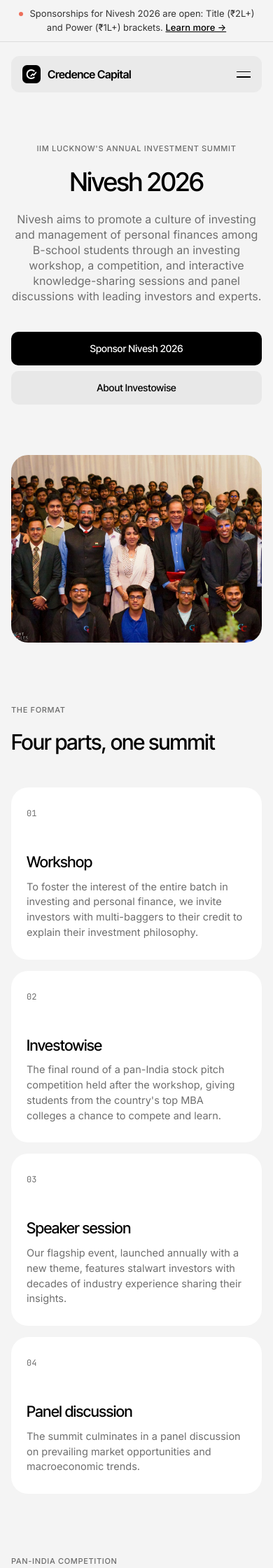
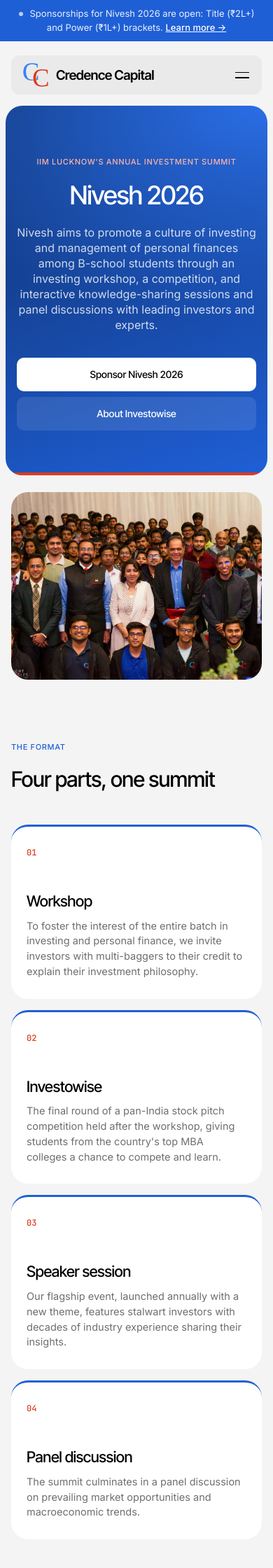
Before and after one commit to WRECKER1/CredenceCapital, a Node server app: page /nivesh in a window 390 px wide. Shown: the top 2240 px of the page at 70% size. Run offline with Node 20, Linux system fonts and the light colour scheme.

Commit message:
Brand refresh: CC monogram, larger wordmark, colour accents, partner logos
Redraws the club's CC monogram as a crisp vector (blue and red serif C's)
and uses it in the header, footer and favicon with a larger wordmark.
Adds the brand blue and red in places: announcement bar, eyebrows, a blue
Nivesh feature on Home and header on the Nivesh page, tier and pillar
accents, and a blue-tinted closing call to action. Partner tiles now show
the official Motilal Oswal and Screener logos in colour, two per row on
phones.

Co-Authored-By: Claude Opus 5.5 <noreply@anthropic.com>
Claude-Session: https://claude.ai/code/session_01FG1TpzFGqoXaiweXWoTs9u

```diff
--- a/data/seed.json
+++ b/data/seed.json
@@ -410,7 +410,7 @@
     {
       "id": "sp1",
       "name": "Motilal Oswal",
-      "logo": "",
+      "logo": "/static/img/partners/motilal-oswal.svg",
       "url": "https://www.motilaloswal.com/",
       "category": "Event Partner",
       "since": "Investowise 2025–26",
@@ -419,7 +419,7 @@
     {
       "id": "sp2",
       "name": "Screener",
-      "logo": "",
+      "logo": "/static/img/partners/screener.svg",
       "url": "https://www.screener.in/",
       "category": "Event Partner",
       "since": "Investowise 2024–25",
--- a/public/css/site.css
+++ b/public/css/site.css
@@ -555,3 +555,85 @@ details[open] .faq-icon::after { transform: rotate(0); }
   .perf-cap { font-size: 10px; }
 }
 .press-block { margin-top: 72px; }
+
+/* ------------------------------------------------------------------
+   Brand: Credence blue & red (from the CC monogram), used sparingly
+   ------------------------------------------------------------------ */
+:root {
+  --blue: #1f5fd6;        /* UI blue: white text on it passes AA */
+  --blue-bright: #3b82f0; /* the logo's blue */
+  --blue-deep: #0e2f6b;
+  --blue-tint: #eaf2fe;
+  --red: #e03a1a;         /* the logo's red */
+  --red-tint: #fdece7;
+}
+
+/* Logo + wordmark */
+.nav-bar { padding: 6px 6px 6px 16px; }
+.brand { gap: 12px; font-size: 21px; font-weight: 600; letter-spacing: -.025em; }
+.logo-mark { width: auto; height: 38px; color: inherit; }
+.logo-img { width: auto; height: 38px; }
+.brand-light { --logo-key: #000; font-size: 22px; }
+.brand-light .logo-mark { height: 44px; }
+
+/* Announcement bar */
+.announce { background: var(--blue); color: rgba(255, 255, 255, .9); border-bottom: 0; }
+.announce a { color: #fff; }
+.announce .live-dot { background: #fff; }
+
+/* Small accents */
+.eyebrow { color: var(--blue); }
+.eyebrow-light { color: rgba(255, 255, 255, .7); }
+.hero .eyebrow { color: var(--blue); }
+.pillar-icon { background: var(--blue-tint); color: var(--blue); }
+.chip-mini { background: var(--red); }
+.tier-featured { box-shadow: inset 0 0 0 2px var(--blue); }
+.tick-box, .list-check li::before { background: var(--blue); }
+.format-n { color: var(--red); font-weight: 500; }
+.format { border-top: 3px solid var(--blue); }
+.record-item { background: var(--blue-tint); }
+.record-item b { color: var(--blue-deep); }
+.link-accent { color: var(--red); }
+.iim-quote { border-left-color: var(--red); }
+
+/* Nivesh feature on Home: brand blue */
+.nivesh-feature { background: radial-gradient(900px 500px at 0% 0%, #2a6ee6 0%, transparent 60%), linear-gradient(135deg, var(--blue-deep) 0%, var(--blue) 100%); color: rgba(255, 255, 255, .8); }
+.nivesh-feature .nivesh-steps { border-top-color: rgba(255, 255, 255, .2); }
+.nivesh-feature .nivesh-steps li { border-bottom-color: rgba(255, 255, 255, .2); }
+.nivesh-feature .nivesh-steps li .mono { color: #ffb4a3; }
+.nivesh-feature .btn-light { color: var(--blue-deep); }
+
+/* Coloured page header (Nivesh page) */
+.page-head-brand { position: relative; overflow: hidden; color: rgba(255, 255, 255, .85); background: radial-gradient(1000px 520px at 100% 0%, #2a6ee6 0%, transparent 60%), linear-gradient(160deg, var(--blue-deep) 0%, var(--blue) 100%); margin: 24px 16px 0; border-radius: var(--r-lg); padding: 96px 0 88px; }
+.page-head-brand h1 { color: #fff; }
+.page-head-brand .lead { color: rgba(255, 255, 255, .8); }
+.page-head-brand .eyebrow { color: #ffb4a3; }
+.page-head-brand .btn-row { justify-content: center; margin-top: 36px; }
+.page-head-brand::after { content: ''; position: absolute; left: 0; right: 0; bottom: 0; height: 4px; background: var(--red); }
+.page-head-brand + .wrap .hero-photo { margin-top: 24px; }
+
+/* Closing call to action: soft blue panel */
+.cta { padding: 120px 0 0; }
+.cta-inner { background: var(--blue-tint); border-radius: var(--r-lg); padding: 72px 24px; }
+.cta h2 { color: var(--blue-deep); }
+
+/* Partner logos in colour */
+.logo-tile img { filter: none; opacity: 1; max-height: 56px; max-width: 72%; }
+.logo-tile { background: #fff; border: 1px solid var(--line); }
+a.logo-tile:hover { background: #fff; border-color: var(--blue); }
+.logo-empty { background: transparent; border: 1px dashed #c4c4c4; }
+
+@media (max-width: 640px) {
+  .brand { font-size: 19px; gap: 10px; }
+  .logo-mark, .logo-img { height: 32px; }
+  .logo-wall { grid-template-columns: 1fr 1fr; gap: 10px; }
+  .logo-tile { aspect-ratio: auto; min-height: 112px; padding: 16px 10px; }
+  .logo-tile img { max-height: 44px; max-width: 80%; }
+  .logo-tile .wordmark { font-size: 15px; }
+  .page-head-brand { margin: 16px 8px 0; padding: 72px 0 64px; }
+  .cta { padding-top: 88px; }
+  .cta-inner { padding: 48px 20px; }
+}
+.nav-bar { --logo-key: #e9e9e9; }
+.nav-bar .logo-mark, .nav-bar .logo-img { height: 44px; }
+@media (max-width: 640px) { .nav-bar .logo-mark, .nav-bar .logo-img { height: 36px; } }
--- a/views/home.ejs
+++ b/views/home.ejs
@@ -14,7 +14,7 @@
   </div>
   <svg class="hero-lines" viewBox="0 0 1440 220" preserveAspectRatio="none" aria-hidden="true">
     <% [[0.18, 70], [0.32, 40], [0.55, 10], [1, -22]].forEach(([o, off], i) => { %>
-      <polyline class="hl" style="--d:<%= i * 180 %>ms" fill="none" stroke="rgba(0,0,0,<%= o %>)" stroke-width="<%= i === 3 ? 1.4 : 1 %>"
+      <polyline class="hl" style="--d:<%= i * 180 %>ms" fill="none" stroke="<%= i === 3 ? '#1f5fd6' : `rgba(0,0,0,${o})` %>" stroke-width="<%= i === 3 ? 1.4 : 1 %>"
         points="<%= Array.from({ length: 19 }, (_, k) => `${k * 80},${Math.round(190 - k * 7.2 + off + (k % 3 === 1 ? 9 : k % 3 === 2 ? -4 : 0))}`).join(' ') %>"/>
     <% }) %>
   </svg>
--- a/views/nivesh.ejs
+++ b/views/nivesh.ejs
@@ -1,10 +1,16 @@
 <%- include('partials/top') %>
 <% const n = c.nivesh || {}; %>
-<%- include('partials/page-head', { eyebrow: n.tagline, heading: n.edition, lead: n.lead }) %>
-<div class="wrap page-head-cta btn-row">
-  <a class="btn btn-dark" href="#sponsor">Sponsor <%= n.edition %></a>
-  <a class="btn btn-soft" href="#investowise">About Investowise</a>
-</div>
+<section class="page-head page-head-brand">
+  <div class="wrap">
+    <p class="eyebrow"><%= n.tagline %></p>
+    <h1><%= n.edition %></h1>
+    <% if (n.lead) { %><p class="lead"><%= n.lead %></p><% } %>
+    <div class="btn-row">
+      <a class="btn btn-light" href="#sponsor">Sponsor <%= n.edition %></a>
+      <a class="btn btn-ghost" href="#investowise">About Investowise</a>
+    </div>
+  </div>
+</section>
 <% if (n.image) { %><div class="wrap"><img class="hero-photo reveal" src="<%= n.image %>" alt="<%= n.edition %>"></div><% } %>
 
 <% if ((c.formats || []).length) { %>
--- a/views/partials/logo.ejs
+++ b/views/partials/logo.ejs
@@ -1 +1,4 @@
-<% if (s.logo) { %><img class="logo-img" src="<%= s.logo %>" alt=""><% } else { %><svg class="logo-mark" viewBox="0 0 32 32" aria-hidden="true"><rect width="32" height="32" rx="8" fill="currentColor"/><path d="M20.6 10.4a7.5 7.5 0 1 0 0 11.2" fill="none" stroke="var(--logo-fg, #fff)" stroke-width="2.4" stroke-linecap="round"/><path d="M15 19l3-3.3 2 2 4-5" fill="none" stroke="var(--logo-fg, #fff)" stroke-width="2" stroke-linecap="round" stroke-linejoin="round"/></svg><% } %>
+<% if (s.logo) { %><img class="logo-img" src="<%= s.logo %>" alt=""><% } else { %><svg class="logo-mark" xmlns="http://www.w3.org/2000/svg" aria-hidden="true" focusable="false" viewBox="0 0 2108 2002">
+  <path fill="#3b82f0" transform="translate(-11.8 1428.2) scale(1 -1)" d="M774 -20Q448 -20 266.0 157.5Q84 335 84 655Q84 1001 259.0 1178.5Q434 1356 778 1356Q987 1356 1227 1305L1233 1012H1167L1137 1186Q1067 1229 974.5 1252.5Q882 1276 786 1276Q529 1276 411.0 1125.0Q293 974 293 657Q293 365 416.5 211.0Q540 57 776 57Q890 57 991.0 84.5Q1092 112 1151 158L1188 358H1253L1247 43Q1027 -20 774 -20Z"/>
+  <path fill="#e03a1a" style="stroke:var(--logo-key,#fff)" stroke-width="48.2" paint-order="stroke" stroke-linejoin="round" transform="translate(783.2 1909.8) scale(1 -1)" d="M774 -20Q448 -20 266.0 157.5Q84 335 84 655Q84 1001 259.0 1178.5Q434 1356 778 1356Q987 1356 1227 1305L1233 1012H1167L1137 1186Q1067 1229 974.5 1252.5Q882 1276 786 1276Q529 1276 411.0 1125.0Q293 974 293 657Q293 365 416.5 211.0Q540 57 776 57Q890 57 991.0 84.5Q1092 112 1151 158L1188 358H1253L1247 43Q1027 -20 774 -20Z"/>
+</svg><% } %>
--- a/views/partials/sponsors.ejs
+++ b/views/partials/sponsors.ejs
@@ -3,7 +3,7 @@
   <% list.forEach(x => { %>
     <a class="logo-tile" <% if (x.url) { %>href="<%= x.url %>" target="_blank" rel="noopener"<% } %> title="<%= x.name %>">
       <% if (x.logo) { %><img src="<%= x.logo %>" alt="<%= x.name %>" loading="lazy"><% } else { %><span class="wordmark"><%= x.name %></span><% } %>
-      <span class="mono-label"><%= x.category %></span>
+      <span class="mono-label"><%= x.since || x.category %></span>
     </a>
   <% }) %>
   <% for (let i = 0; i < slots; i++) { %>
```
Also changed, not shown: README.md, public/img/favicon.svg, public/img/logo-cc.svg (added), public/img/partners/motilal-oswal.svg (added), public/img/partners/screener.svg (added).
